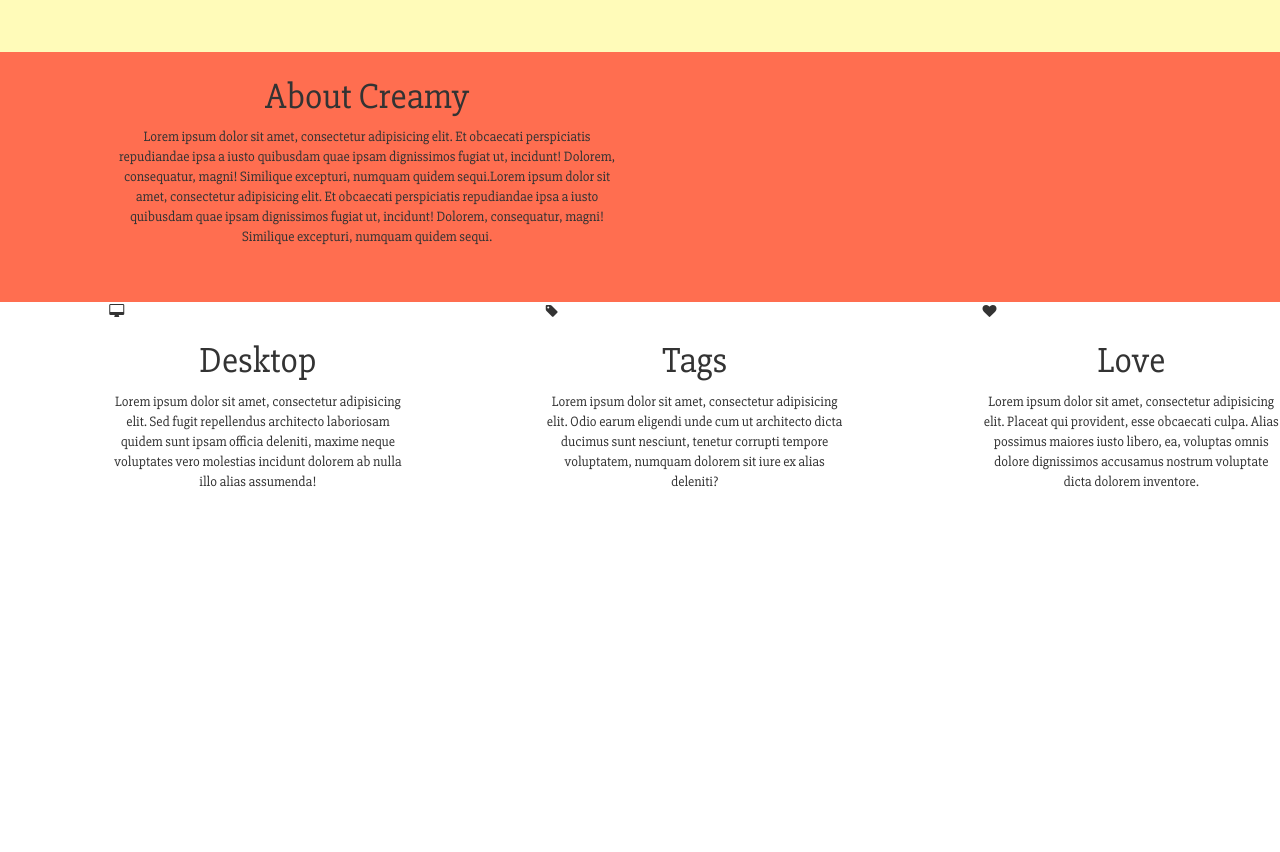
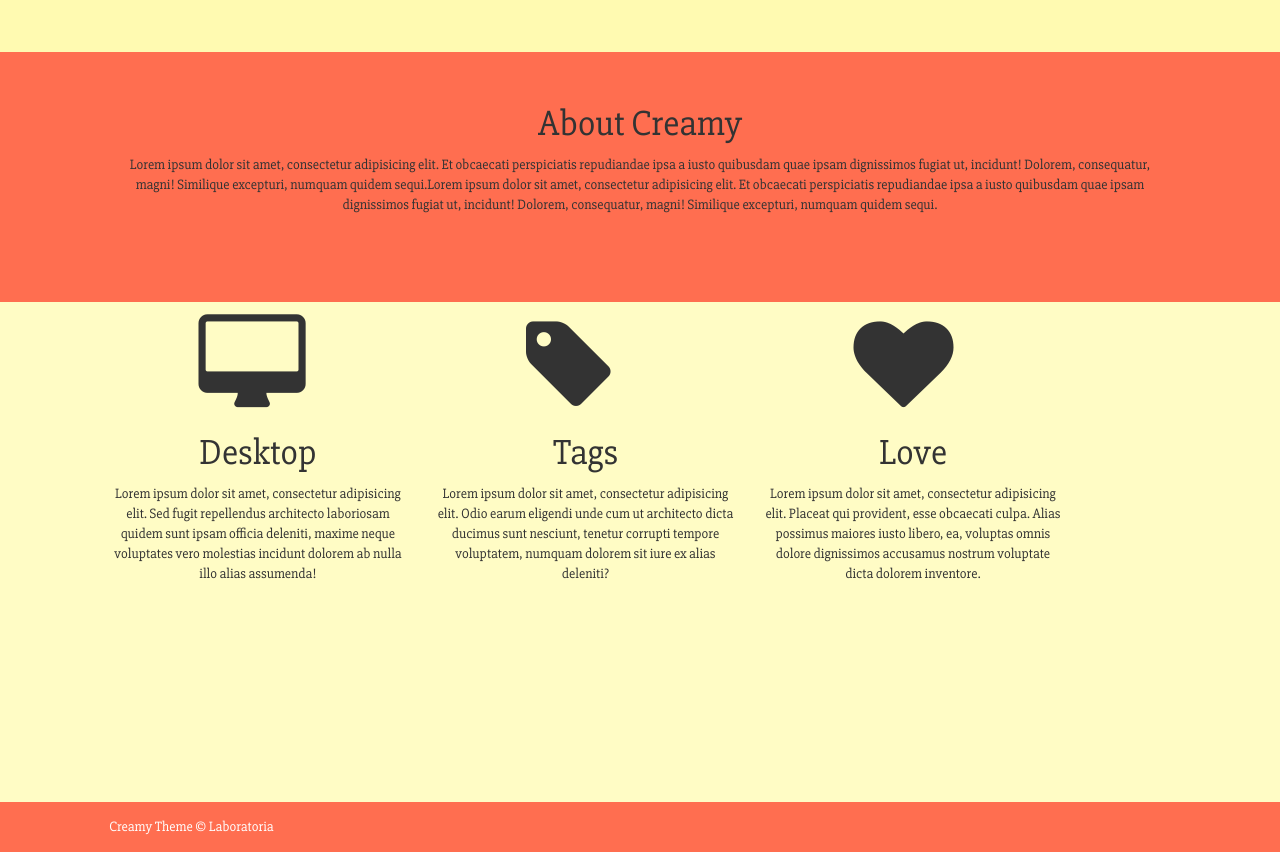
Before and after one commit to luisa124/PROYECTO-CREAMY-THEME, a plain HTML site: page index.html in a window 1280 px wide. Shown: the part 1118-1970 px from the top of the page. Before the commit the page ends 1620 px from the top, so only its background shows below. Drawn offline with Linux system fonts and the light colour scheme.

Commit message:
subiendo creamy completo

```diff
--- a/assets/css/main.css
+++ b/assets/css/main.css
@@ -30,12 +30,12 @@
     margin-top: 50%;
 }
 .hero-section p{
-    color: #FFFAB9;
+    color: #FFFAB1;
     font-size: 30px;
 }
 
 .section {
-    background-color: #FFFBB9;
+    background-color: #FFFAB1;
     height: 450px;
 }
 
@@ -57,3 +57,29 @@
 .about h1 {
     margin-top: 5%;
 }
+
+/* my codigo parte cuatro con los iconos */
+
+.myContenedor {
+    background-color: #FFFCC5;
+    width: 100%;
+    height: 500px;
+}
+
+.mySection .icon i{
+    font-size: 100px;
+    margin-left: 30%;
+    margin-top: 12px;
+}
+
+
+/* pie de mi pagina */
+footer {
+    background-color: #FF6E50;
+    width: 100%;
+    height: 50px;
+}
+footer p {
+    color: #fff;
+    margin-top: 5%;
+}
--- a/index.html
+++ b/index.html
@@ -63,7 +63,7 @@
     <div class="contenedor">
        <section class="about">
            <div class="row">
-               <div class="col-xs-12 col-md-5 col-md-offset-1">
+               <div class="col-xs-12 col-md-10 col-md-offset-1">
                    <h1 class="text-center">About Creamy</h1>
                    <p class="text-center">Lorem ipsum dolor sit amet, consectetur adipisicing elit. Et obcaecati perspiciatis repudiandae ipsa a iusto quibusdam quae ipsam dignissimos fugiat ut, incidunt! Dolorem, consequatur, magni! Similique excepturi, numquam quidem sequi.Lorem ipsum dolor sit amet, consectetur adipisicing elit. Et obcaecati perspiciatis repudiandae ipsa a iusto quibusdam quae ipsam dignissimos fugiat ut, incidunt! Dolorem, consequatur, magni! Similique excepturi, numquam quidem sequi.</p>
                </div>
@@ -75,23 +75,38 @@
         <section class="mySection">
             <div class="row">
                 <div class="col-xs-12 col-md-3 col-md-offset-1">
-                    <i class="fa fa-desktop"></i>
+                  <div class="icon">
+                      <i class="fa fa-desktop"></i>
+                  </div>
                    <h1 class="text-center">Desktop</h1>
                     <p class="text-center">Lorem ipsum dolor sit amet, consectetur adipisicing elit. Sed fugit repellendus architecto laboriosam quidem sunt ipsam officia deleniti, maxime neque voluptates vero molestias incidunt dolorem ab nulla illo alias assumenda!</p>
                 </div>
-                <div class="col-xs-12 col-md-3 col-md-offset-1">
-                    <i class="fa fa-tag"></i>
+                <div class="col-xs-12 col-md-3 col-md-offset-0">
+                   <div class="icon">
+                       <i class="fa fa-tag"></i>
+                   </div>
                     <h1 class="text-center">Tags</h1>
                     <p class="text-center">Lorem ipsum dolor sit amet, consectetur adipisicing elit. Odio earum eligendi unde cum ut architecto dicta ducimus sunt nesciunt, tenetur corrupti tempore voluptatem, numquam dolorem sit iure ex alias deleniti?</p>
                 </div>
-                <div class="col-xs-12 col-md-3 col-md-offset-1">
-                    <i class="fa fa-heart"></i>
+                <div class="col-xs-12 col-md-3 col-md-offset-0">
+                    <div class="icon">
+                        <i class="fa fa-heart"></i>
+                    </div>
                     <h1 class="text-center">Love</h1>
                     <p class="text-center">Lorem ipsum dolor sit amet, consectetur adipisicing elit. Placeat qui provident, esse obcaecati culpa. Alias possimus maiores iusto libero, ea, voluptas omnis dolore dignissimos accusamus nostrum voluptate dicta dolorem inventore.</p>
                 </div>
             </div>
         </section>
     </div>
+    <!-- pie de la pagina footer -->
+    <footer>
+        <div class="row">
+            <div class="col-xs-12 col-md-3 col-md-offset-1">
+                <p>Creamy Theme © Laboratoria</p>
+            </div>
+        </div>
+    </footer>
+
 
     <script src="assets/js/jquery-3.2.1.min.js"></script>
     <script src="assets/js/bootstrap.min.js"></script>
```
